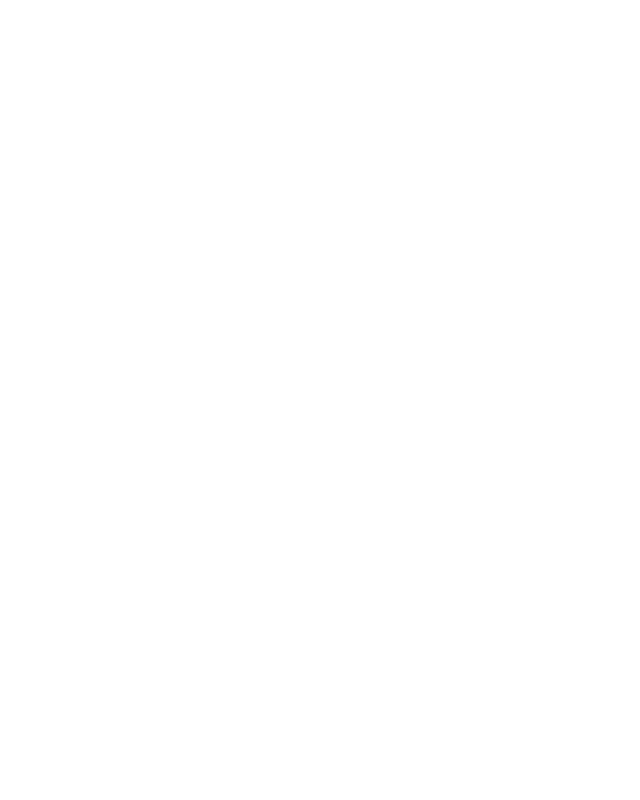
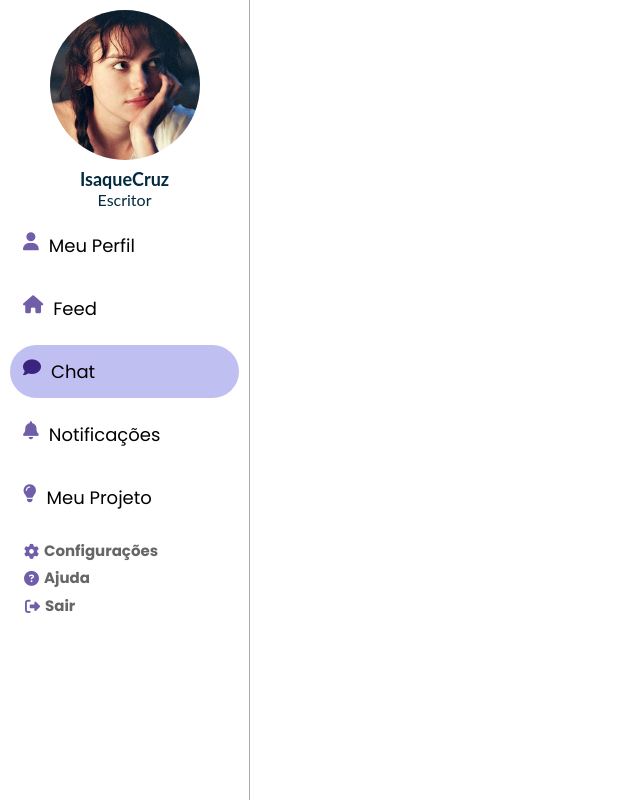
Before and after one commit to IsaqueCruzDev/LiteralBuki, a React (Vite) app: page /chat in a window 1280 px wide. Shown: the whole page, without its empty margins (0-640 px from the left). Built offline with nearby package versions, Linux system fonts and the light colour scheme.

Commit message:
aplicação sidebar pronta

```diff
--- a/src/components/Sidebar/Sidebar.jsx
+++ b/src/components/Sidebar/Sidebar.jsx
@@ -6,11 +6,10 @@
     NavegacaoUl
 } from "./style";
 
-import { Link } from "react-router-dom";
+import { Link, useNavigate } from "react-router-dom";
 import { useState } from 'react'; //imrs
 import MenuIcon from "../../assets/img/Notificacoes/menu-icon.svg";
 import ItemSidebar from "../ItemSidebar/ItemSidebar.jsx";
-
 // import { useLocation } from 'react-router-dom';
 
 export default function Sidebar(props) {
--- a/src/pages/Chat/Chat.jsx
+++ b/src/pages/Chat/Chat.jsx
@@ -1,11 +1,18 @@
 import ChatStyled from "./style";
-import Back from "../../assets/img/chatembacado.png";
-
+import Sidebar from "../../components/Sidebar/Sidebar.jsx";
+import ItemSidebar from "../../components/ItemSidebar/ItemSidebar.jsx";
 
 export default function Chat () {
     return (
         <ChatStyled>
+            <Sidebar tipoItem3="abaEscolhida"
+                itemSidebar1={<ItemSidebar nomeItem="Meu Perfil" icon="fa-solid fa-user" />}
+                itemSidebar2={<ItemSidebar nomeItem="Feed" icon="fa-solid fa-home" />}
+                itemSidebar3={<ItemSidebar nomeItem="Chat" icon="fa-solid fa-solid fa-comment" />}
+                itemSidebar4={<ItemSidebar nomeItem="Notificações" icon="fa-solid fa-bell" />   }
+                itemSidebar5={<ItemSidebar nomeItem="Meu Projeto" icon="fa-solid fa-lightbulb" />}
 
+            />
         </ChatStyled>
     )
 }
--- a/src/pages/Chat/style.jsx
+++ b/src/pages/Chat/style.jsx
@@ -1,22 +1,7 @@
 import styled from "styled-components";
 
 const ChatStyled = styled.section`
-    .emBreve {
-        width: 100%;
-        height: 100%;
-        position: absolute;
-        display: flex;
-        justify-content: center;
-        align-items: center;
-        text-align: center;
 
-        h1 {
-            font-size: 8rem;
-            font-family: "Prata", sans-serif;
-            color: #8886E7;
-            text-shadow: 0 .5rem .5rem #000;
-        }
-    }
 `;
 
 export default ChatStyled;
--- a/src/pages/Notificacoes/Notificacoes.jsx
+++ b/src/pages/Notificacoes/Notificacoes.jsx
@@ -15,11 +15,11 @@
 
   return (
     <SeguraStyled>
-            <Sidebar tipoItem3="abaEscolhida"
+            <Sidebar tipoItem4="abaEscolhida"
                 itemSidebar1={<ItemSidebar nomeItem="Meu Perfil" icon="fa-solid fa-user" />}
                 itemSidebar2={<ItemSidebar nomeItem="Feed" icon="fa-solid fa-home" />}
-                itemSidebar3={<ItemSidebar nomeItem="Chat" icon="fa-solid fa-home" />}
-                itemSidebar4={<ItemSidebar nomeItem="Notificações" icon="fa-solid fa-bell" />   }
+                itemSidebar3={<ItemSidebar nomeItem="Chat" icon="fa-solid fa-solid fa-comment" />}
+                itemSidebar4={<ItemSidebar nomeItem="Notificações" icon="fa-solid fa-bell" />}
                 itemSidebar5={<ItemSidebar nomeItem="Meu Projeto" icon="fa-solid fa-lightbulb" />}
 
             />
--- a/src/pages/Perfil/Perfil.jsx
+++ b/src/pages/Perfil/Perfil.jsx
@@ -1,9 +1,19 @@
 import "./Perfil.css"
+import Sidebar from "../../components/Sidebar/Sidebar.jsx";
+import ItemSidebar from "../../components/ItemSidebar/ItemSidebar.jsx";
 
 export default function Perfil () {
     return (
-        <Section>
+        <section>
+            <Sidebar tipoItem1="abaEscolhida"
+                itemSidebar1={<ItemSidebar nomeItem="Meu Perfil" icon="fa-solid fa-user" />}
+                itemSidebar2={<ItemSidebar nomeItem="Feed" icon="fa-solid fa-home" />}
+                itemSidebar3={<ItemSidebar nomeItem="Chat" icon="fa-solid fa-solid fa-comment" />}
+                itemSidebar4={<ItemSidebar nomeItem="Notificações" icon="fa-solid fa-bell" />}
+                itemSidebar5={<ItemSidebar nomeItem="Meu Projeto" icon="fa-solid fa-lightbulb" />}
+
+            />
             <h1>Perfil</h1>
-        </Section>
+        </section>
     )
 }
```
